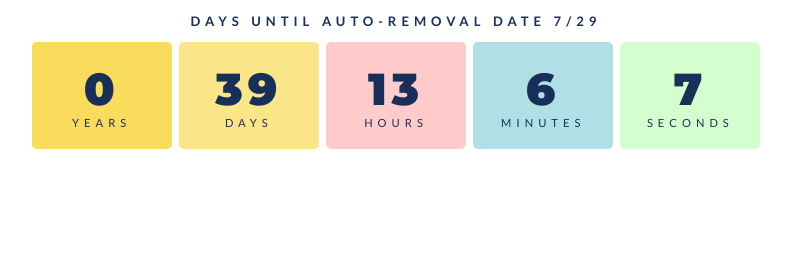
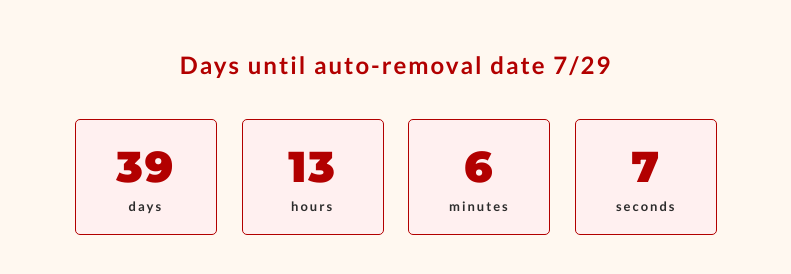
Before and after one commit to FletchWu/Auto-Removal-Date-7-29, a plain HTML site: page index.html in a window 1280 px wide. Shown: the whole page, without its empty margins (244-1035 px from the left). Drawn offline with Linux system fonts and the light colour scheme.

Commit message:
Update index.html

```diff
--- a/index.html
+++ b/index.html
@@ -4,113 +4,98 @@
     <meta charset="UTF-8">
     <meta name="viewport" content="width=device-width, initial-scale=1.0">
     <link rel="stylesheet" href="https://fonts.googleapis.com/css?family=Lato:400,700|Montserrat:900">
-    <title>Countdown to July 29</title>
+    <title>Document</title>
     <style>
 body {
     text-align: center;
-            font-family: 'Fjalla One', sans-serif;
-            background-color: #fff;
+    font-family: 'Lato', sans-serif;
+    background-color: #fff8f0;
+    color: #2c2c2c;
 }
 
 #timer {
-            color: #eeeeee;
     text-align: center;
-            text-transform: uppercase;
-            font-family: 'Lato', sans-serif;
-            font-size: .7em;
-            letter-spacing: 5px;
+    font-size: 0.9em;
+    letter-spacing: 2px;
+    margin-top: 50px;
 }
 
-        .years, .days, .hours, .minutes, .seconds {
+h3 {
+    color: #b20000;
+    font-weight: bold;
+    margin-bottom: 40px;
+    font-size: 24px;
+}
+
+.days, .hours, .minutes, .seconds {
     display: inline-block;
     padding: 20px;
     width: 100px;
     border-radius: 5px;
-        }
-
-        .years {
-            background: #f9dc5c;
-            color: #183059;
-        }
-
-        .days {
-            background: #fae588;
-            color: #183059;
-        }
-
-        .hours {
-            background: #ffcccb;
-            color: #183059;
-        }
-
-        .minutes {
-            background: #b0e0e6;
-            color: #183059;
-        }
-
-        .seconds {
-            background: #d3ffce;
-            color: #183059;
+    margin: 0 10px;
+    background: #fff0f0;
+    border: 1px solid #b20000;
 }
 
 .numbers {
     font-family: 'Montserrat', sans-serif;
-            color: #183059;
-            font-size: 4em;
-            text-align: center;
+    font-size: 3em;
+    margin-bottom: 5px;
+    color: #b20000;
 }
 
-        h3 {
-            text-align: center;
-            color: #183059;
-        }
-
-        .small {
-            font-size: 15px;
-            font-weight: lighter;
+.label {
+    font-size: 0.9em;
+    font-weight: bold;
 }
     </style>
 </head>
 <body>
+
 <div id="timer">
-        <h3>Days Until Auto-Removal Date 7/29</h3>
-        <div class="years">
-            <div id="years" class="numbers"></div>years
-        </div>
+    <h3>Days until auto-removal date 7/29</h3>
     <div class="days">
-            <div id="days" class="numbers"></div>days
+        <div id="days" class="numbers">0</div>
+        <div class="label">days</div>
     </div>
     <div class="hours">
-            <div id="hours" class="numbers"></div>hours
+        <div id="hours" class="numbers">0</div>
+        <div class="label">hours</div>
     </div>
     <div class="minutes">
-            <div id="minutes" class="numbers"></div>minutes
+        <div id="minutes" class="numbers">0</div>
+        <div class="label">minutes</div>
     </div>
     <div class="seconds">
-            <div id="seconds" class="numbers"></div>seconds
+        <div id="seconds" class="numbers">0</div>
+        <div class="label">seconds</div>
     </div>
 </div>
 
 <script>
-        const myDate = new Date('Jul 29, 2025 00:00:00');
+const targetDate = new Date('July 29, 2025 00:00:00').getTime();
 
-        let timer = setInterval(function () {
+let timer = setInterval(function() {
     const now = new Date().getTime();
-            const diff = myDate - now;
+    const diff = targetDate - now;
 
-            let years = Math.floor(diff / (1000 * 60 * 60 * 24 * 365.25));
-            let days = Math.floor((diff % (1000 * 60 * 60 * 24 * 365.25)) / (1000 * 60 * 60 * 24));
-            let hours = Math.floor((diff % (1000 * 60 * 60 * 24)) / (1000 * 60 * 60));
-            let minutes = Math.floor((diff % (1000 * 60 * 60)) / (1000 * 60));
-            let seconds = Math.floor((diff % (1000 * 60)) / 1000);
+    if (diff < 0) {
+        clearInterval(timer);
+        document.getElementById("timer").innerHTML = "The date has passed.";
+        return;
+    }
 
-            document.getElementById("years").innerHTML = years;
+    const days = Math.floor(diff / (1000 * 60 * 60 * 24));
+    const hours = Math.floor((diff % (1000 * 60 * 60 * 24)) / (1000 * 60 * 60));
+    const minutes = Math.floor((diff % (1000 * 60 * 60)) / (1000 * 60));
+    const seconds = Math.floor((diff % (1000 * 60)) / 1000);
+
     document.getElementById("days").innerHTML = days;
     document.getElementById("hours").innerHTML = hours;
     document.getElementById("minutes").innerHTML = minutes;
     document.getElementById("seconds").innerHTML = seconds;
-
 }, 1000);
 </script>
+
 </body>
 </html>
```
Lines whose indentation alone changed are shown as unchanged.
